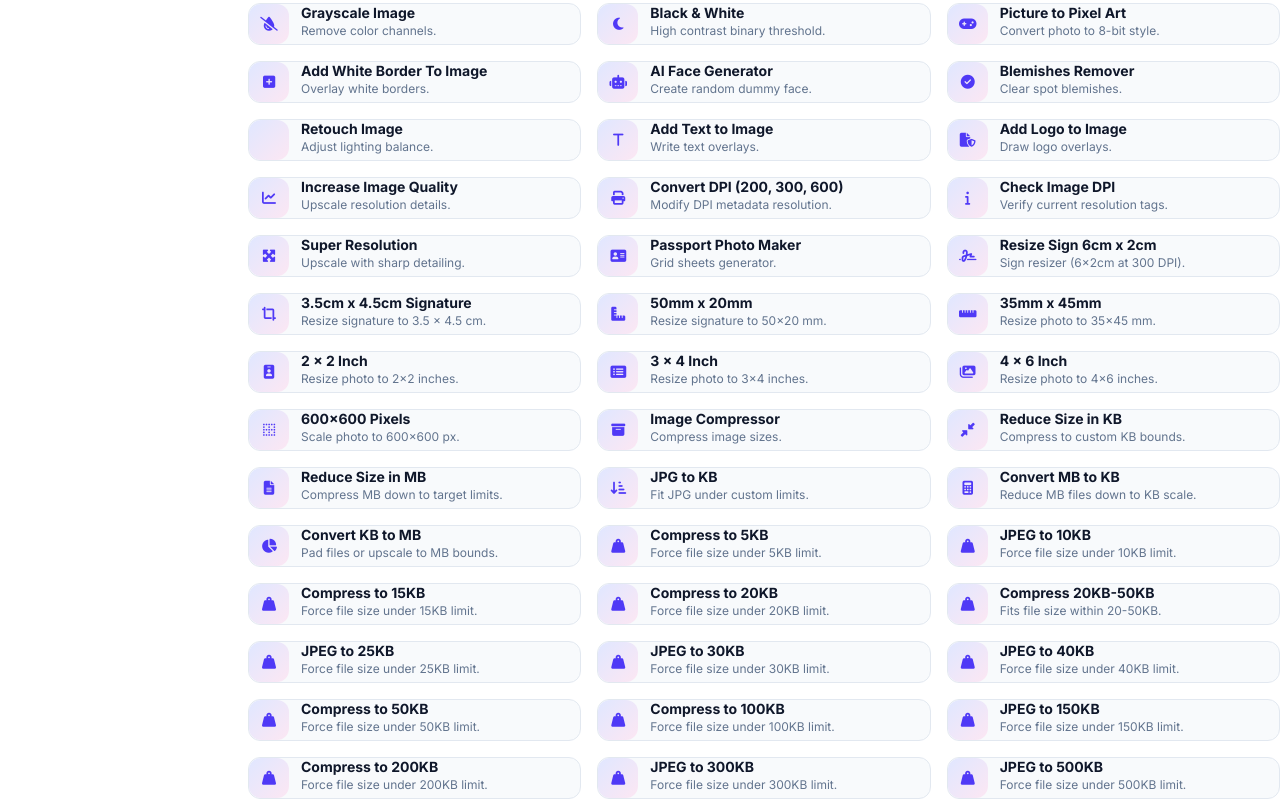
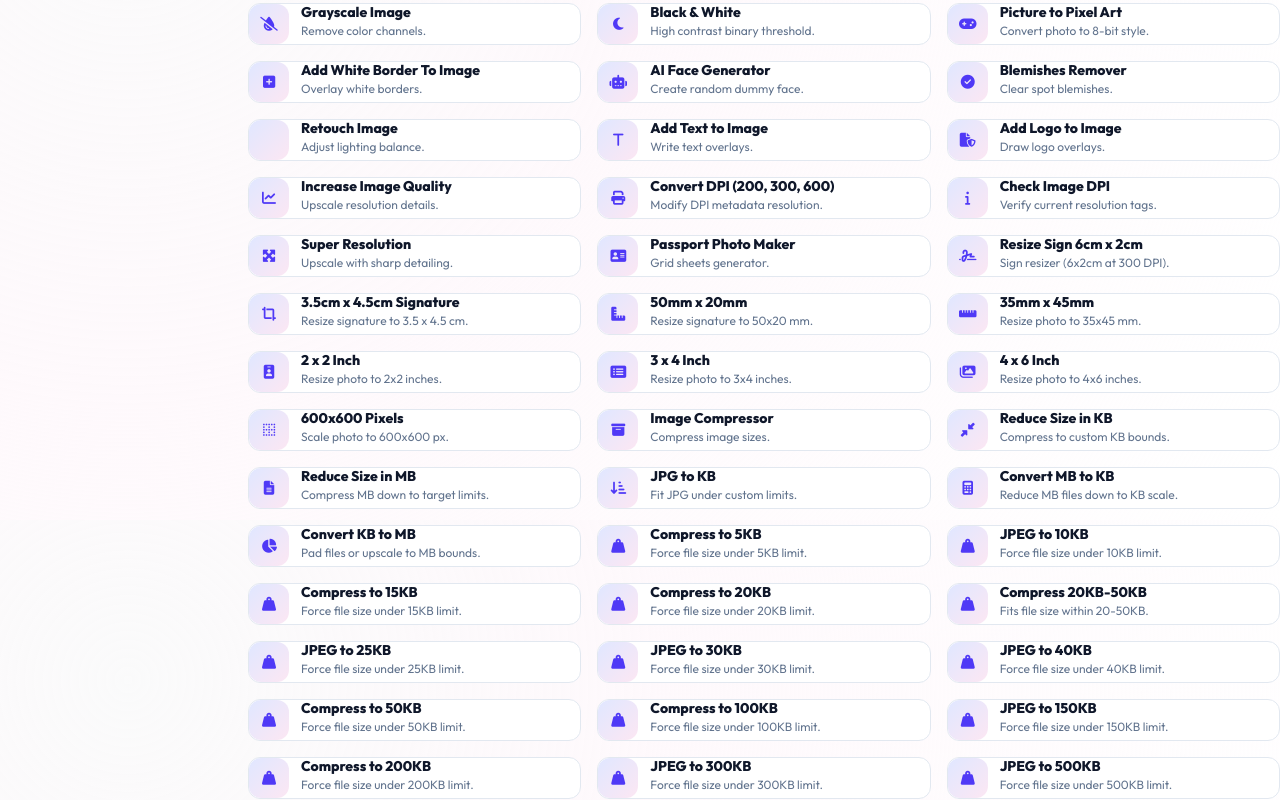
Before and after one commit to Vardannilesh2006/SarkariPixels, a Next.js app: page / in a window 1280 px wide. Shown: the part 1080-1880 px from the top of the page. Built offline with nearby package versions, Linux system fonts and the light colour scheme; no server answers.

Commit message:
style: fix overlapping layouts, add Outfit font, always-visible settings panel, and premium inputs styling

```diff
--- a/app/globals.css
+++ b/app/globals.css
@@ -14,7 +14,7 @@
 
 .dark {
   --bg: #0f172a;
-  --fg: #f1f5f9;
+  --fg: #f8fafc;
   --muted: #94a3b8;
   --surface: #1e293b;
   --border: #334155;
@@ -32,9 +32,10 @@ html {
 }
 
 body {
-  background: var(--bg);
+  background: radial-gradient(circle at 10% 20%, rgba(15, 23, 42, 0.02) 0%, rgba(252, 231, 243, 0.25) 40%, rgba(255, 255, 255, 1) 100%);
+  background-attachment: fixed;
   color: var(--fg);
-  font-family: 'Inter', system-ui, sans-serif;
+  font-family: var(--font-outfit), 'Outfit', sans-serif;
   line-height: 1.6;
   -webkit-font-smoothing: antialiased;
   -moz-osx-font-smoothing: grayscale;
@@ -43,9 +44,10 @@ body {
 
 /* ── Typography ──────────────────────────────────────────────────────── */
 h1, h2, h3, h4, h5, h6 {
-  font-weight: 700;
+  font-weight: 800;
   line-height: 1.25;
   color: var(--fg);
+  font-family: var(--font-outfit), 'Outfit', sans-serif;
 }
 
 a {
@@ -60,71 +62,75 @@ a:hover {
 
 /* ── Scrollbar ───────────────────────────────────────────────────────── */
 ::-webkit-scrollbar { width: 6px; height: 6px; }
-::-webkit-scrollbar-track { background: var(--surface); }
-::-webkit-scrollbar-thumb { background: var(--border); border-radius: 3px; }
-::-webkit-scrollbar-thumb:hover { background: var(--muted); }
+::-webkit-scrollbar-track { background: transparent; }
+::-webkit-scrollbar-thumb { background: #cbd5e1; border-radius: 4px; }
+::-webkit-scrollbar-thumb:hover { background: #94a3b8; }
 
-.dark ::-webkit-scrollbar-track { background: #1e293b; }
-.dark ::-webkit-scrollbar-thumb { background: #334155; }
-.dark ::-webkit-scrollbar-thumb:hover { background: #475569; }
+.dark ::-webkit-scrollbar-thumb { background: #475569; }
+.dark ::-webkit-scrollbar-thumb:hover { background: #64748b; }
 
 /* ── Dark mode background ────────────────────────────────────────────── */
 .dark body {
-  background: radial-gradient(circle at 10% 20%, rgba(15,23,42,0.98) 0%, rgba(30,41,59,1) 100%);
+  background: radial-gradient(circle at 10% 20%, rgb(15, 23, 42) 0%, rgb(9, 13, 26) 100%) !important;
+  color: #f8fafc !important;
 }
 
 /* ── Animations ──────────────────────────────────────────────────────── */
-@keyframes fadeInUp {
-  from { opacity: 0; transform: translateY(16px); }
+@keyframes slideUp {
+  from { opacity: 0; transform: translateY(24px); }
   to   { opacity: 1; transform: translateY(0); }
 }
 
-@keyframes spin-slow {
-  from { transform: rotate(0deg); }
-  to   { transform: rotate(360deg); }
-}
-
-.animate-fade-in-up {
-  animation: fadeInUp 0.4s ease forwards;
+.animate-slide-up {
+  animation: slideUp 0.45s cubic-bezier(0.16, 1, 0.3, 1) forwards;
 }
 
 /* ── Upload zone ─────────────────────────────────────────────────────── */
 .upload-zone {
   border: 2px dashed var(--border);
   border-radius: var(--radius);
-  transition: border-color 0.2s, background 0.2s;
+  background-color: var(--surface);
+  transition: border-color 0.2s, background-color 0.2s;
   cursor: pointer;
 }
 
 .upload-zone:hover,
 .upload-zone.drag-over {
   border-color: var(--accent);
-  background: rgba(99,102,241,0.04);
+  background-color: rgba(99, 102, 241, 0.05);
+}
+
+.dark .upload-zone {
+  background-color: #1e293b !important;
+  border-color: #334155 !important;
+}
+.dark .upload-zone:hover {
+  border-color: #6366f1 !important;
 }
 
 /* ── Tool card ───────────────────────────────────────────────────────── */
 .tool-card {
   border: 1px solid var(--border);
   border-radius: var(--radius);
-  background: var(--surface);
+  background: var(--bg);
   transition: border-color 0.2s, box-shadow 0.2s, transform 0.2s;
   cursor: pointer;
 }
 
 .tool-card:hover {
   border-color: var(--accent);
-  box-shadow: 0 4px 20px rgba(99,102,241,0.12);
+  box-shadow: 0 4px 20px rgba(99, 102, 241, 0.08);
   transform: translateY(-2px);
 }
 
 .dark .tool-card {
-  background: #1e293b;
-  border-color: #334155;
+  background-color: #1e293b !important;
+  border-color: #334155 !important;
 }
 
 .dark .tool-card:hover {
-  border-color: #6366f1;
-  box-shadow: 0 4px 20px rgba(99,102,241,0.2);
+  border-color: #6366f1 !important;
+  box-shadow: 0 4px 20px rgba(99, 102, 241, 0.2);
 }
 
 /* ── Category button ─────────────────────────────────────────────────── */
@@ -156,42 +162,123 @@ a:hover {
   border-color: transparent;
 }
 
-.dark .cat-btn:hover {
-  background: #1e293b;
+.dark .cat-btn:not(.active) {
+  color: #94a3b8 !important;
+}
+.dark .cat-btn:not(.active):hover {
+  background-color: #334155 !important;
+  color: #f1f5f9 !important;
+}
+.dark .cat-btn.active {
+  background: #312e81 !important;
+  color: #e0e7ff !important;
 }
 
-/* ── Badge ───────────────────────────────────────────────────────────── */
-.badge {
-  display: inline-flex;
-  align-items: center;
-  padding: 0.125rem 0.5rem;
-  border-radius: 999px;
-  font-size: 0.7rem;
-  font-weight: 700;
-  letter-spacing: 0.04em;
+/* ── Input overrides ─────────────────────────────────────────────────── */
+input[type="text"],
+input[type="number"],
+select,
+textarea {
+  background-color: #ffffff;
+  color: #0f172a;
+  border: 1px solid #e2e8f0;
+  border-radius: 0.5rem;
+  padding: 0.5rem 0.75rem;
+  font-size: 0.875rem;
+  transition: border-color 0.15s, box-shadow 0.15s;
 }
 
-/* ── Dark mode text fixes ────────────────────────────────────────────── */
-.dark h1, .dark h2, .dark h3, .dark h4, .dark h5, .dark h6 {
-  color: #f1f5f9;
+input[type="text"]:focus,
+input[type="number"]:focus,
+select:focus,
+textarea:focus {
+  border-color: #6366f1;
+  outline: none;
+  box-shadow: 0 0 0 2px rgba(99, 102, 241, 0.1);
 }
 
-.dark p, .dark li, .dark span {
-  color: #cbd5e1;
+/* ── Dark mode premium overrides ─────────────────────────────────────── */
+.dark header {
+  background-color: rgba(15, 23, 42, 0.75) !important;
+  border-color: #1e293b !important;
 }
 
-.dark .text-slate-600 { color: #94a3b8 !important; }
-.dark .text-slate-700 { color: #cbd5e1 !important; }
-.dark .text-slate-800 { color: #e2e8f0 !important; }
-.dark .text-slate-500 { color: #94a3b8 !important; }
-.dark .text-slate-400 { color: #64748b !important; }
+.dark footer {
+  background: radial-gradient(circle at 10% 20%, rgba(15, 23, 42, 0.95) 0%, rgba(17, 24, 39, 1) 100%) !important;
+  border-color: #1e293b !important;
+  color: #94a3b8 !important;
+}
 
-.dark .bg-white { background: #1e293b !important; }
-.dark .bg-slate-50 { background: #0f172a !important; }
-.dark .bg-gray-50 { background: #0f172a !important; }
+.dark .bg-white {
+  background-color: #1e293b !important;
+}
 
-.dark .border-slate-200 { border-color: #334155 !important; }
-.dark .border-gray-200 { border-color: #334155 !important; }
+.dark .bg-slate-50,
+.dark .bg-slate-50\/50,
+.dark .bg-slate-50\/10,
+.dark .bg-slate-100,
+.dark .bg-slate-100\/80 {
+  background-color: #0f172a !important;
+}
+
+.dark .border-slate-200,
+.dark .border-slate-100 {
+  border-color: #334155 !important;
+}
+
+.dark .text-slate-900,
+.dark .text-slate-950,
+.dark .text-slate-850,
+.dark .text-slate-800,
+.dark .text-slate-700,
+.dark h1,
+.dark h2,
+.dark h3,
+.dark h4,
+.dark dt {
+  color: #f1f5f9 !important;
+}
+
+.dark .text-slate-600,
+.dark .text-slate-500,
+.dark dd,
+.dark li,
+.dark p {
+  color: #94a3b8 !important;
+}
+
+.dark .text-slate-400 {
+  color: #64748b !important;
+}
+
+.dark .hover\:bg-slate-50:hover {
+  background-color: #334155 !important;
+}
+
+.dark input[type="text"],
+.dark input[type="number"],
+.dark select,
+.dark textarea {
+  background-color: #0f172a !important;
+  color: #f8fafc !important;
+  border-color: #334155 !important;
+}
+
+.dark input[type="text"]:focus,
+.dark input[type="number"]:focus,
+.dark select:focus,
+.dark textarea:focus {
+  border-color: #6366f1 !important;
+  box-shadow: 0 0 0 2px rgba(99, 102, 241, 0.2);
+}
+
+.dark input::placeholder {
+  color: #475569 !important;
+}
+
+.dark .group:hover .bg-white {
+  border-color: #6366f1 !important;
+}
 
 /* ── Progress indicator ──────────────────────────────────────────────── */
 .processing-steps {
@@ -210,34 +297,3 @@ a:hover {
   color: var(--accent);
   font-weight: 600;
 }
-
-/* ── Before/After slider ─────────────────────────────────────────────── */
-.before-after-container {
-  position: relative;
-  overflow: hidden;
-  border-radius: var(--radius);
-  user-select: none;
-}
-
-.before-after-handle {
-  position: absolute;
-  top: 0;
-  bottom: 0;
-  width: 2px;
-  background: #fff;
-  cursor: ew-resize;
-  z-index: 10;
-}
-
-.before-after-handle::before {
-  content: '';
-  position: absolute;
-  top: 50%;
-  left: 50%;
-  transform: translate(-50%, -50%);
-  width: 2rem;
-  height: 2rem;
-  background: #fff;
-  border-radius: 50%;
-  box-shadow: 0 2px 8px rgba(0,0,0,0.2);
-}
--- a/app/layout.tsx
+++ b/app/layout.tsx
@@ -1,12 +1,12 @@
 import type { Metadata } from "next";
-import { Inter } from "next/font/google";
+import { Outfit } from "next/font/google";
 import "./globals.css";
 import Script from "next/script";
 
-const inter = Inter({
+const outfit = Outfit({
   subsets: ["latin"],
   display: "swap",
-  variable: "--font-inter",
+  variable: "--font-outfit",
 });
 
 const SITE_URL = process.env.NEXT_PUBLIC_SITE_URL || "https://sarkaripixels.vercel.app";
@@ -135,7 +135,7 @@ export default function RootLayout({
           } catch(e) {}`}
         </Script>
       </head>
-      <body className={`${inter.variable} font-sans`}>
+      <body className={`${outfit.variable} font-sans`}>
         {/* GTM noscript */}
         <noscript>
           <iframe
--- a/components/HomeClient.tsx
+++ b/components/HomeClient.tsx
@@ -33,7 +33,7 @@ export default function HomeClient() {
     });
 
     // ── Category filter ───────────────────────────────────────────
-    const catBtns = document.querySelectorAll<HTMLButtonElement>("[data-category]");
+    const catBtns = document.querySelectorAll<HTMLButtonElement>("button[data-category]");
     const toolCards = document.querySelectorAll<HTMLAnchorElement>("#tool-grid [data-category]");
 
     function filterCategory(cat: string) {
```
Also changed, not shown: components/ToolEditor.tsx (+138 -9 lines).
